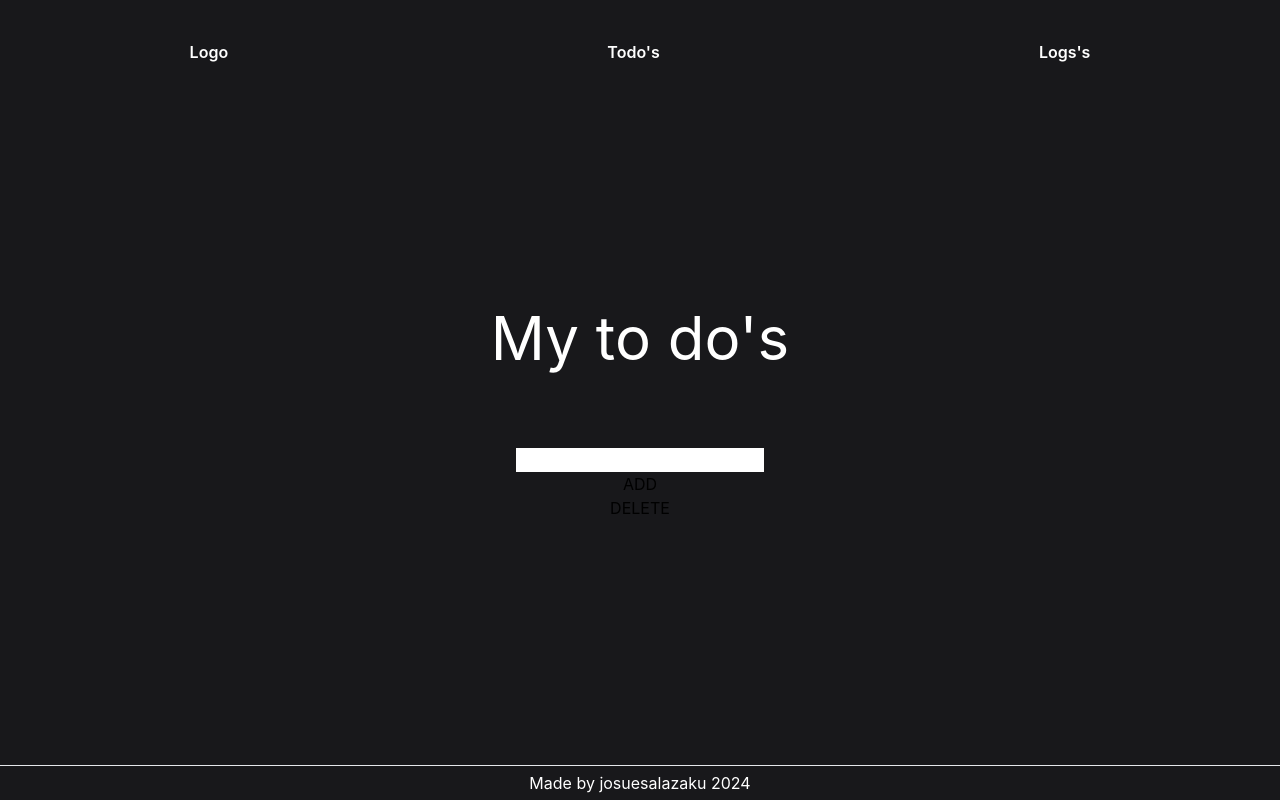
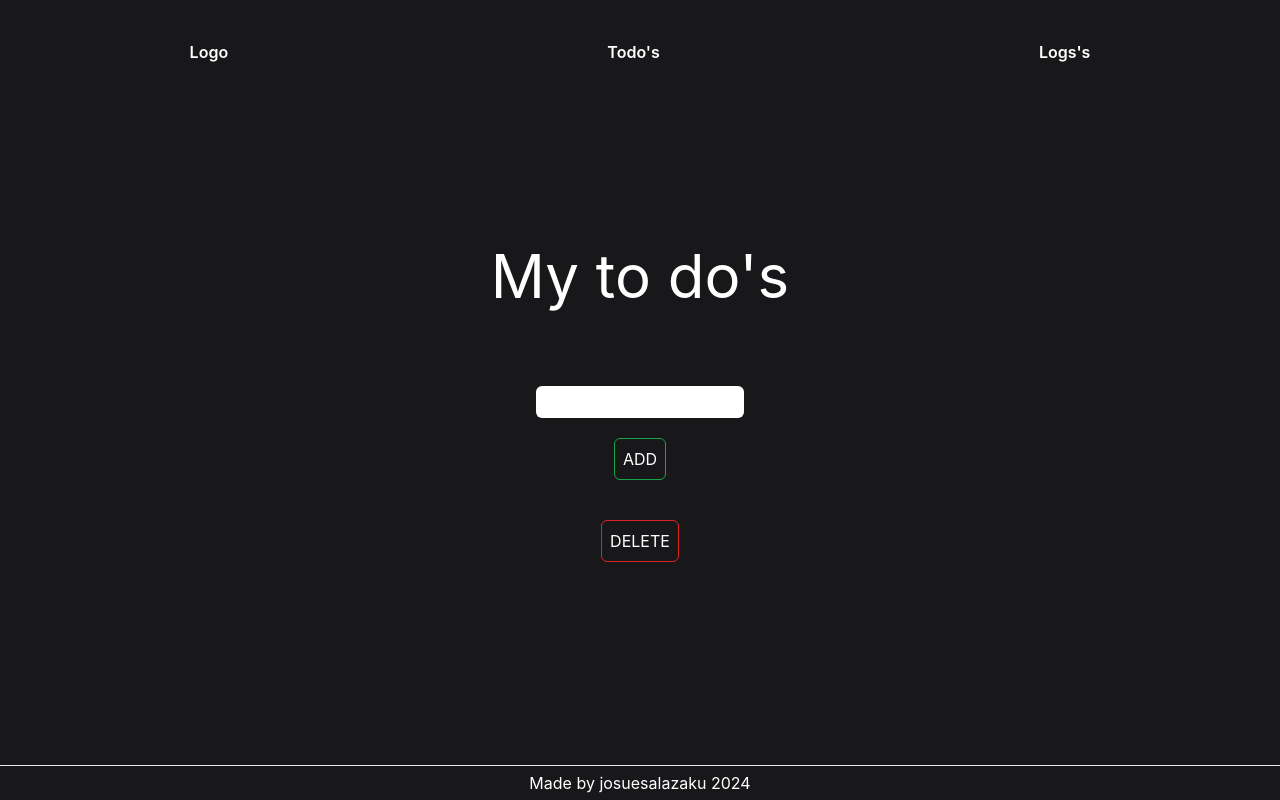
Before and after one commit to becodeorg/verou-5-react-intro-JosueSalazaku, a React (Create React App) app: page / in a window 1280 px wide. Built offline with nearby package versions, Linux system fonts and the light colour scheme.

Commit message:
Add buttons border in todoComponents

```diff
--- a/public/index.html
+++ b/public/index.html
@@ -24,7 +24,7 @@
       work correctly both with client-side routing and a non-root public URL.
       Learn how to configure a non-root public URL by running `npm run build`.
     -->
-    <title>React App</title>
+    <title>Todo App</title>
   </head>
   <body>
     <noscript>You need to enable JavaScript to run this app.</noscript>
--- a/src/Components/TodoComponents.js
+++ b/src/Components/TodoComponents.js
@@ -1,9 +1,9 @@
 function App() {
     return (
       <>
-        <input type="text" />
-        <button>ADD</button>
-        <button>DELETE</button>
+        <input type="text" className="rounded-md h-8 w-52 p-2" />
+        <button className="my-5 p-2 rounded-md text-white border border-green-600">ADD</button>
+        <button className="my-5 p-2 rounded-md text-white border border-red-600">DELETE</button>
       </>
     );
   }
```
